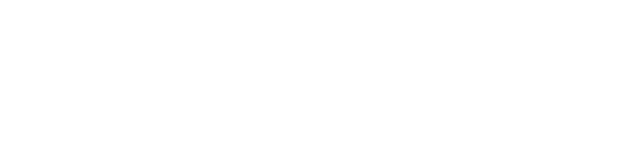
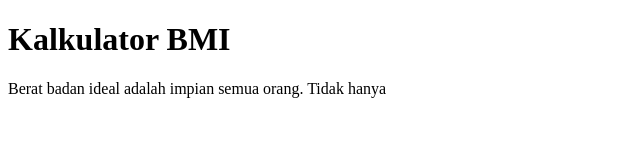
Before and after one commit to revou-fundamental-course/8-jul-24-nilabia, a plain HTML site: page index.html in a window 1280 px wide. Shown: the whole page, without its empty margins (0-640 px from the left). Drawn offline with Linux system fonts and the light colour scheme.

Commit message:
config mini project

```diff
--- a/index.html
+++ b/index.html
@@ -8,6 +8,22 @@
 </head>
 
 <body>
+    <header>
+        <!-- sebagai judul -->
+        <h1>Kalkulator BMI</h1>
+    </header>
+
+    <main>
+        <article>
+            Berat badan ideal adalah impian semua orang. Tidak hanya
+        </article>
+            <section>
+                <!-- bagian kalkulator -->
+
+            </section>
+
+    </main>
+
 
 
 </body>
```
